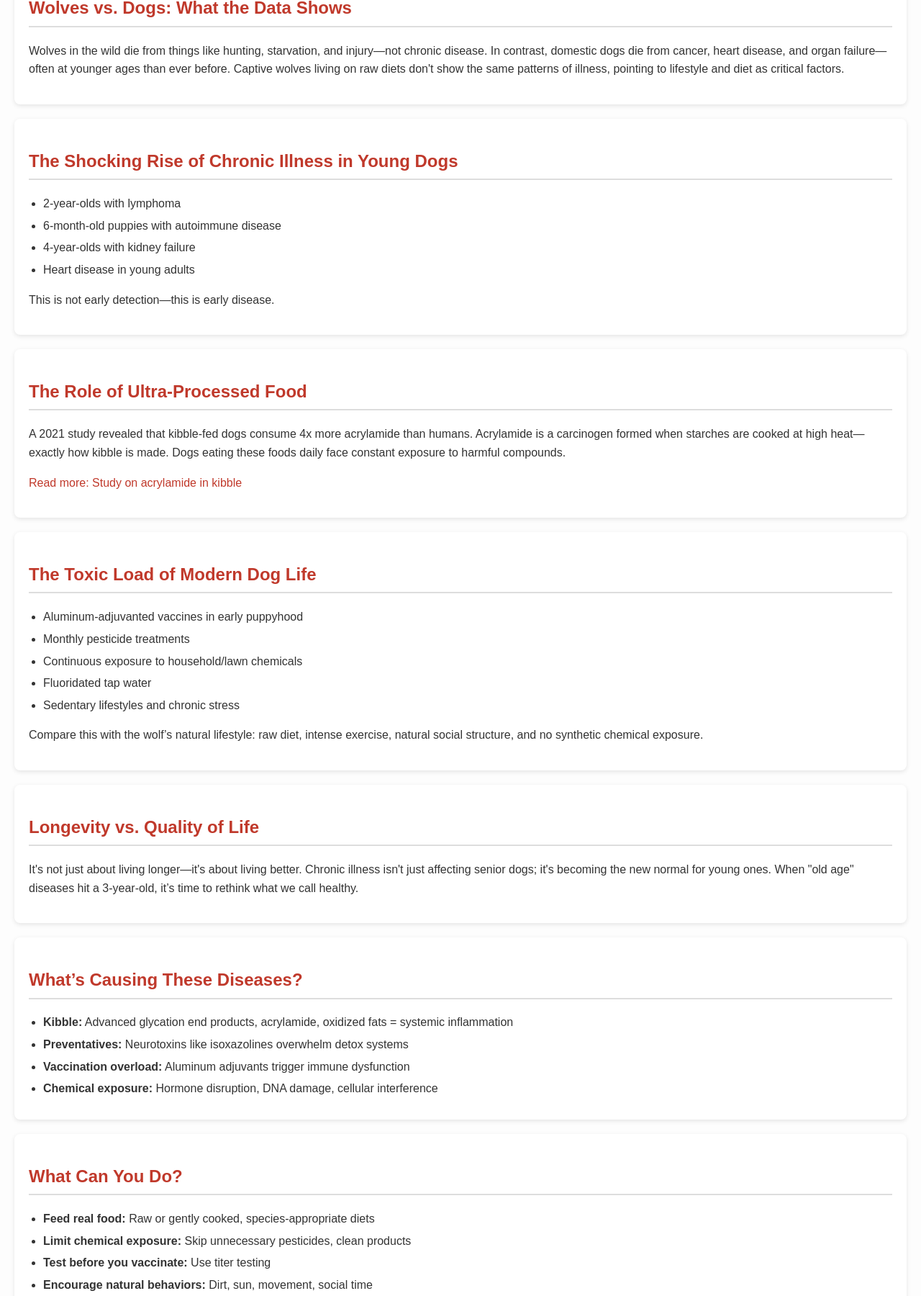
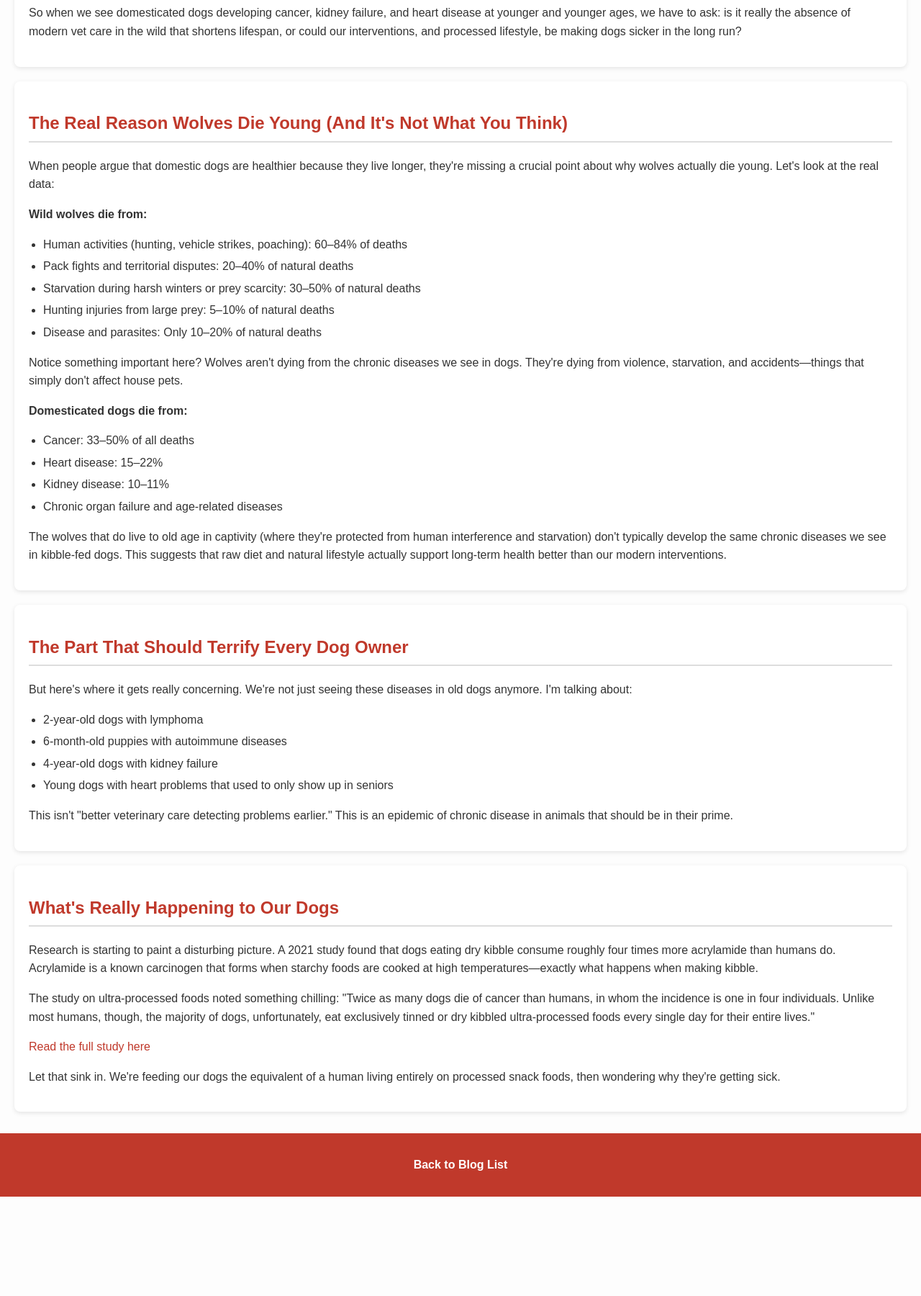
Before and after one commit to Mirazahra/mirazahra.github.io, a plain HTML site: page wolves.html in a window 1280 px wide. Shown: the part 361-2161 px from the top of the page at 72% size. After the commit the page ends 2023 px from the top, so only its background shows below. Drawn offline with Linux system fonts and the light colour scheme.

Commit message:
Update wolves.html

```diff
--- a/wolves.html
+++ b/wolves.html
@@ -70,72 +70,54 @@
 
 <section>
     <h2>The Kibble Myth</h2>
-    <p>Many believe that domestic dogs live longer than wolves because of veterinary care and "perfectly formulated" kibble. But kibble isn't designed for longevity—it's designed for shelf-life and profit. Made with ultra-processed ingredients, oxidized fats, and synthetic additives, it lacks the bioavailable nutrients dogs need to thrive.</p>
+    <p>Have you ever heard the argument that domesticated dogs live longer than wild wolves because we have veterinary care, while wolves eat raw food that supposedly kills them faster? Some people even claim that dogs today get "perfectly formulated" nutrition through kibble. But that idea doesn't really hold up.</p>
+    <p>Kibble isn't formulated to help dogs thrive, it's made to be cheap, shelf-stable, and profitable. It's ultra-processed, full of oxidized fats, synthetic additives, and low-quality byproducts. By the time it hits the bag, there are barely any living, bioavailable nutrients left. Meanwhile, wolves in the wild eat raw, unprocessed food: fresh meat, bones, organs, and fur—the diet their bodies evolved to handle.</p>
+    <p>So when we see domesticated dogs developing cancer, kidney failure, and heart disease at younger and younger ages, we have to ask: is it really the absence of modern vet care in the wild that shortens lifespan, or could our interventions, and processed lifestyle, be making dogs sicker in the long run?</p>
 </section>
 
 <section>
-    <h2>Wolves vs. Dogs: What the Data Shows</h2>
-    <p>Wolves in the wild die from things like hunting, starvation, and injury—not chronic disease. In contrast, domestic dogs die from cancer, heart disease, and organ failure—often at younger ages than ever before. Captive wolves living on raw diets don't show the same patterns of illness, pointing to lifestyle and diet as critical factors.</p>
+    <h2>The Real Reason Wolves Die Young (And It's Not What You Think)</h2>
+    <p>When people argue that domestic dogs are healthier because they live longer, they're missing a crucial point about why wolves actually die young. Let's look at the real data:</p>
+    <p><strong>Wild wolves die from:</strong></p>
+    <ul>
+        <li>Human activities (hunting, vehicle strikes, poaching): 60–84% of deaths</li>
+        <li>Pack fights and territorial disputes: 20–40% of natural deaths</li>
+        <li>Starvation during harsh winters or prey scarcity: 30–50% of natural deaths</li>
+        <li>Hunting injuries from large prey: 5–10% of natural deaths</li>
+        <li>Disease and parasites: Only 10–20% of natural deaths</li>
+    </ul>
+    <p>Notice something important here? Wolves aren't dying from the chronic diseases we see in dogs. They're dying from violence, starvation, and accidents—things that simply don't affect house pets.</p>
+    <p><strong>Domesticated dogs die from:</strong></p>
+    <ul>
+        <li>Cancer: 33–50% of all deaths</li>
+        <li>Heart disease: 15–22%</li>
+        <li>Kidney disease: 10–11%</li>
+        <li>Chronic organ failure and age-related diseases</li>
+    </ul>
+    <p>The wolves that do live to old age in captivity (where they're protected from human interference and starvation) don't typically develop the same chronic diseases we see in kibble-fed dogs. This suggests that raw diet and natural lifestyle actually support long-term health better than our modern interventions.</p>
 </section>
 
 <section>
-    <h2>The Shocking Rise of Chronic Illness in Young Dogs</h2>
+    <h2>The Part That Should Terrify Every Dog Owner</h2>
+    <p>But here's where it gets really concerning. We're not just seeing these diseases in old dogs anymore. I'm talking about:</p>
     <ul>
-        <li>2-year-olds with lymphoma</li>
-        <li>6-month-old puppies with autoimmune disease</li>
-        <li>4-year-olds with kidney failure</li>
-        <li>Heart disease in young adults</li>
+        <li>2-year-old dogs with lymphoma</li>
+        <li>6-month-old puppies with autoimmune diseases</li>
+        <li>4-year-old dogs with kidney failure</li>
+        <li>Young dogs with heart problems that used to only show up in seniors</li>
     </ul>
-    <p>This is not early detection—this is early disease.</p>
+    <p>This isn't "better veterinary care detecting problems earlier." This is an epidemic of chronic disease in animals that should be in their prime.</p>
 </section>
 
 <section>
-    <h2>The Role of Ultra-Processed Food</h2>
-    <p>A 2021 study revealed that kibble-fed dogs consume 4x more acrylamide than humans. Acrylamide is a carcinogen formed when starches are cooked at high heat—exactly how kibble is made. Dogs eating these foods daily face constant exposure to harmful compounds.</p>
-    <p><a href="https://www.ncbi.nlm.nih.gov/pmc/articles/PMC9348833/" target="_blank">Read more: Study on acrylamide in kibble</a></p>
+    <h2>What's Really Happening to Our Dogs</h2>
+    <p>Research is starting to paint a disturbing picture. A 2021 study found that dogs eating dry kibble consume roughly four times more acrylamide than humans do. Acrylamide is a known carcinogen that forms when starchy foods are cooked at high temperatures—exactly what happens when making kibble.</p>
+    <p>The study on ultra-processed foods noted something chilling: "Twice as many dogs die of cancer than humans, in whom the incidence is one in four individuals. Unlike most humans, though, the majority of dogs, unfortunately, eat exclusively tinned or dry kibbled ultra-processed foods every single day for their entire lives."</p>
+    <p><a href="https://www.frontiersin.org/articles/10.3389/fvets.2021.734825/full" target="_blank">Read the full study here</a></p>
+    <p>Let that sink in. We're feeding our dogs the equivalent of a human living entirely on processed snack foods, then wondering why they're getting sick.</p>
 </section>
 
-<section>
-    <h2>The Toxic Load of Modern Dog Life</h2>
-    <ul>
-        <li>Aluminum-adjuvanted vaccines in early puppyhood</li>
-        <li>Monthly pesticide treatments</li>
-        <li>Continuous exposure to household/lawn chemicals</li>
-        <li>Fluoridated tap water</li>
-        <li>Sedentary lifestyles and chronic stress</li>
-    </ul>
-    <p>Compare this with the wolf’s natural lifestyle: raw diet, intense exercise, natural social structure, and no synthetic chemical exposure.</p>
-</section>
-
-<section>
-    <h2>Longevity vs. Quality of Life</h2>
-    <p>It's not just about living longer—it's about living better. Chronic illness isn't just affecting senior dogs; it's becoming the new normal for young ones. When "old age" diseases hit a 3-year-old, it’s time to rethink what we call healthy.</p>
-</section>
-
-<section>
-    <h2>What’s Causing These Diseases?</h2>
-    <ul>
-        <li><strong>Kibble:</strong> Advanced glycation end products, acrylamide, oxidized fats = systemic inflammation</li>
-        <li><strong>Preventatives:</strong> Neurotoxins like isoxazolines overwhelm detox systems</li>
-        <li><strong>Vaccination overload:</strong> Aluminum adjuvants trigger immune dysfunction</li>
-        <li><strong>Chemical exposure:</strong> Hormone disruption, DNA damage, cellular interference</li>
-    </ul>
-</section>
-
-<section>
-    <h2>What Can You Do?</h2>
-    <ul>
-        <li><strong>Feed real food:</strong> Raw or gently cooked, species-appropriate diets</li>
-        <li><strong>Limit chemical exposure:</strong> Skip unnecessary pesticides, clean products</li>
-        <li><strong>Test before you vaccinate:</strong> Use titer testing</li>
-        <li><strong>Encourage natural behaviors:</strong> Dirt, sun, movement, social time</li>
-    </ul>
-</section>
-
-<section>
-    <h2>The Takeaway</h2>
-    <p>Our dogs are trusting us to protect them, not just medicate them. Modern interventions are convenient, but the cost to our dogs’ health is becoming undeniable. Instead of asking how to treat disease, we need to ask why it's happening in the first place—and start making choices that truly support their well-being.</p>
-</section>
+<!-- The remaining sections are unchanged -->
 
 <footer>
     <p><a href="#" class="back-link">Back to Blog List</a></p>
```
